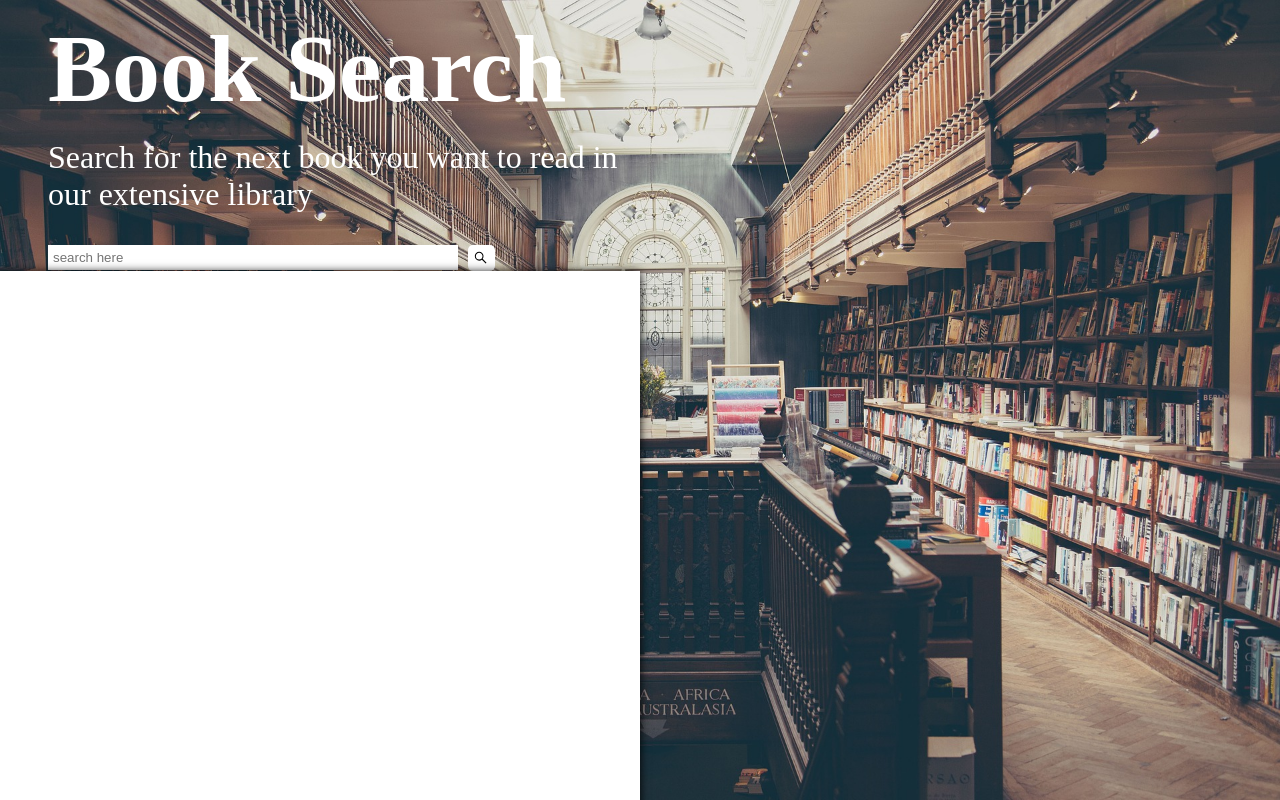
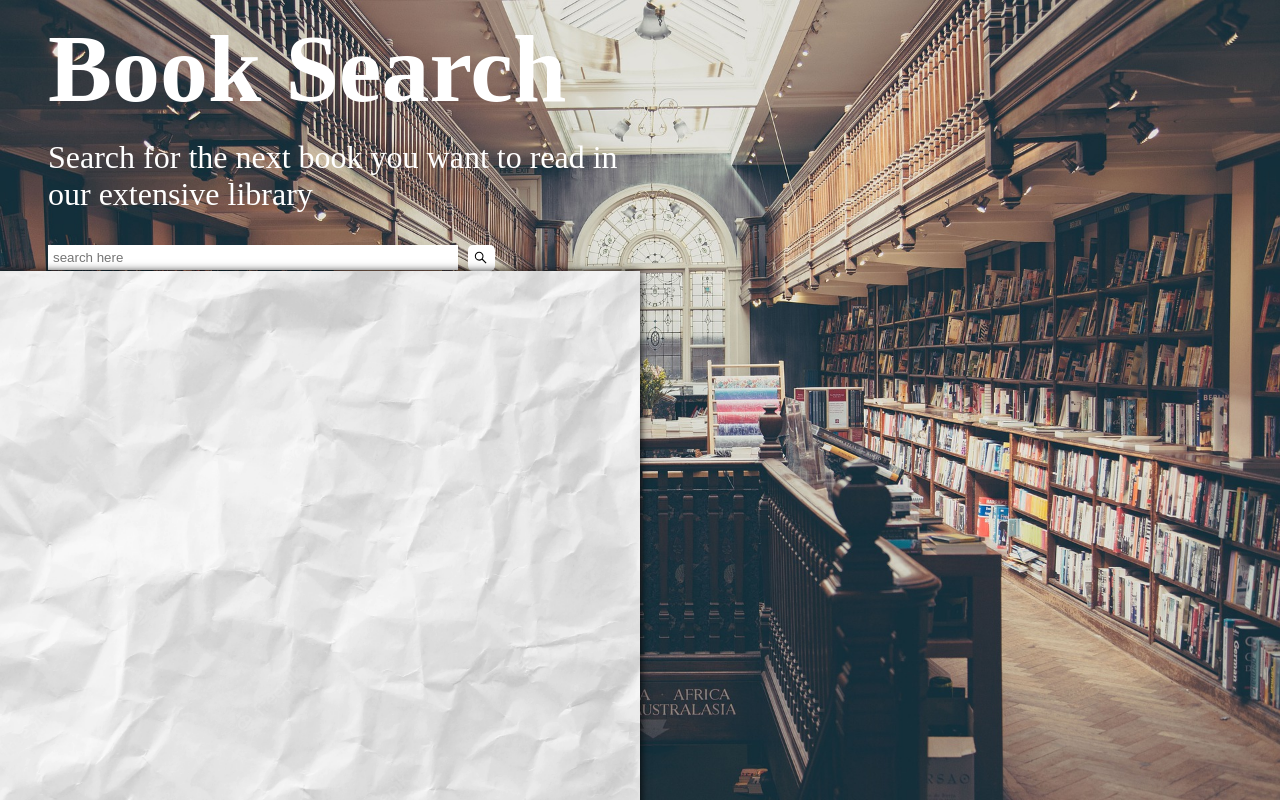
Before and after one commit to Samuellucasn/book-search, a React (Create React App) app: page / in a window 1280 px wide. Both pictures are taken after a click on the button 481 px from the left and 522 px from the top of the page. Shown: the top 800 px of the page. Built offline with nearby package versions, Linux system fonts and the light colour scheme; no server answers.

Commit message:
layout done

```diff
--- a/src/components/pages/main/books/Books.tsx
+++ b/src/components/pages/main/books/Books.tsx
@@ -22,7 +22,7 @@ const Books : React.FC<props> = ({searchValue}) => {
 
         .then(res => {
             setCard(res.data.items)
-            console.log(res.data.items)
+            setRenderAbout(false)
         })
         .catch(erro => console.log(erro))
     }, [searchValue])
--- a/src/components/pages/main/books/style.css
+++ b/src/components/pages/main/books/style.css
@@ -1,5 +1,6 @@
 .books_div {
-    background-color: white;
+    background-image: url(/src/assets/textura-de-papel-amarrotada-branca-para-o-fundo.webp);
+    background-size: cover;
     box-shadow: 0px 1px 9px 0px black;
     height: 90%;
     width: 50%;
@@ -9,6 +10,8 @@
     justify-content: center;
     gap: 20px;
     overflow-y: scroll;
+
+    animation: open .5s normal;
 
     margin-right: 20px;
 }
@@ -32,8 +35,18 @@
 
     position: sticky;
     top: 0;
-    z-index: 2;
 
     padding: 10px;
-    background-color: white;
 }
+
+@keyframes open {
+    0% {
+        transform: scale(0.1);
+        transition-delay: 1s;
+        border-radius: 100%;
+    }
+    100% {
+        transform: scale(1);
+        border-radius: 0%;
+    }
+}
```
Also changed, not shown: src/assets/Book-Cat.jfif (deleted), src/assets/textura-de-papel-amarrotada-branca-para-o-fundo.webp (added).
